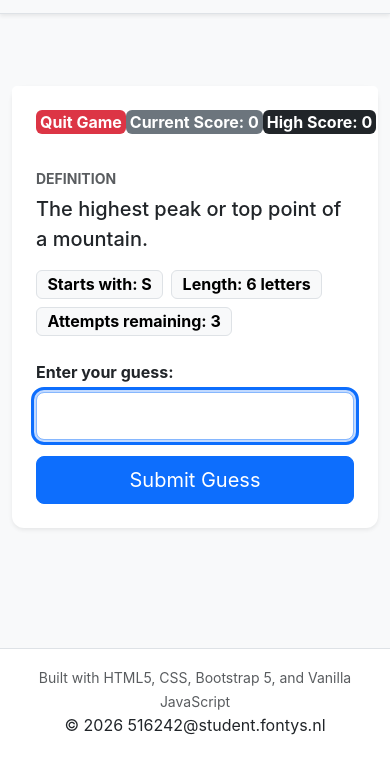
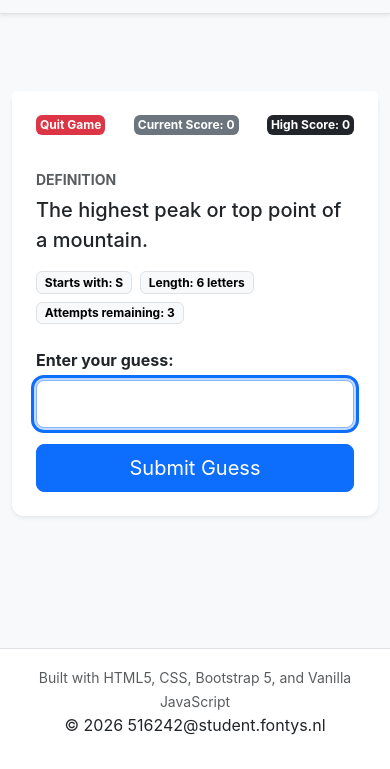
Before and after one commit to rosisky71/vocabulary-word-guessing-game, a plain HTML site: page game.html in a window 390 px wide. Shown: the part 75-844 px from the top of the page. Drawn offline with nearby package versions, Linux system fonts and the light colour scheme.

Commit message:
Add media query for responsive font size

```diff
--- a/styles.css
+++ b/styles.css
@@ -38,3 +38,10 @@ h3 {
 h1 {
     letter-spacing: 0.25rem;
 }
+
+@media (max-width:576px) {
+    .fs-6 {
+        font-size: 0.75rem !important;
+    }
+
+}
```
